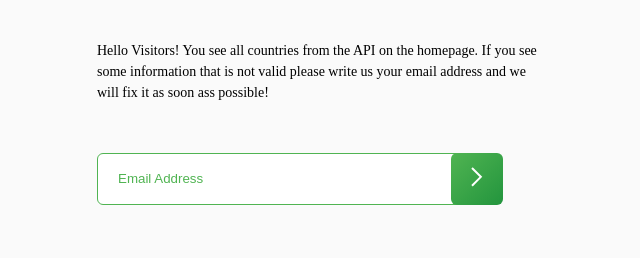
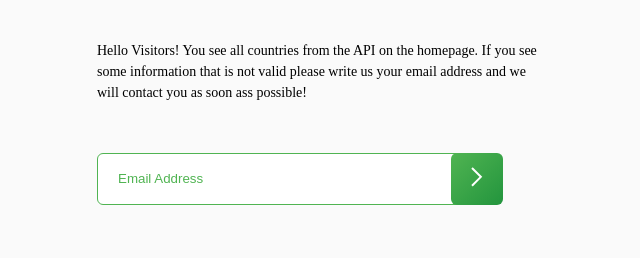
Before and after one commit to takoalania/GITA, a plain HTML site: page contact.html in a window 1280 px wide. Shown: the part 449-707 px from the top of the page, 123-763 px from the left. Drawn offline with Linux system fonts and the light colour scheme.

Commit message:
Add files via upload

```diff
--- a/contact.html
+++ b/contact.html
@@ -26,7 +26,7 @@
         <h1>Contact Us</h1>
         <p>
           Hello Visitors! You see all countries from the API on the homepage. If you see some
-          information that is not valid please write us your email address and we will fix it as soon ass possible!
+          information that is not valid please write us your email address and we will contact you as soon ass possible!
         </p>
       </div>
       <form name="myForm" id="contact-form" action="submit">
```
